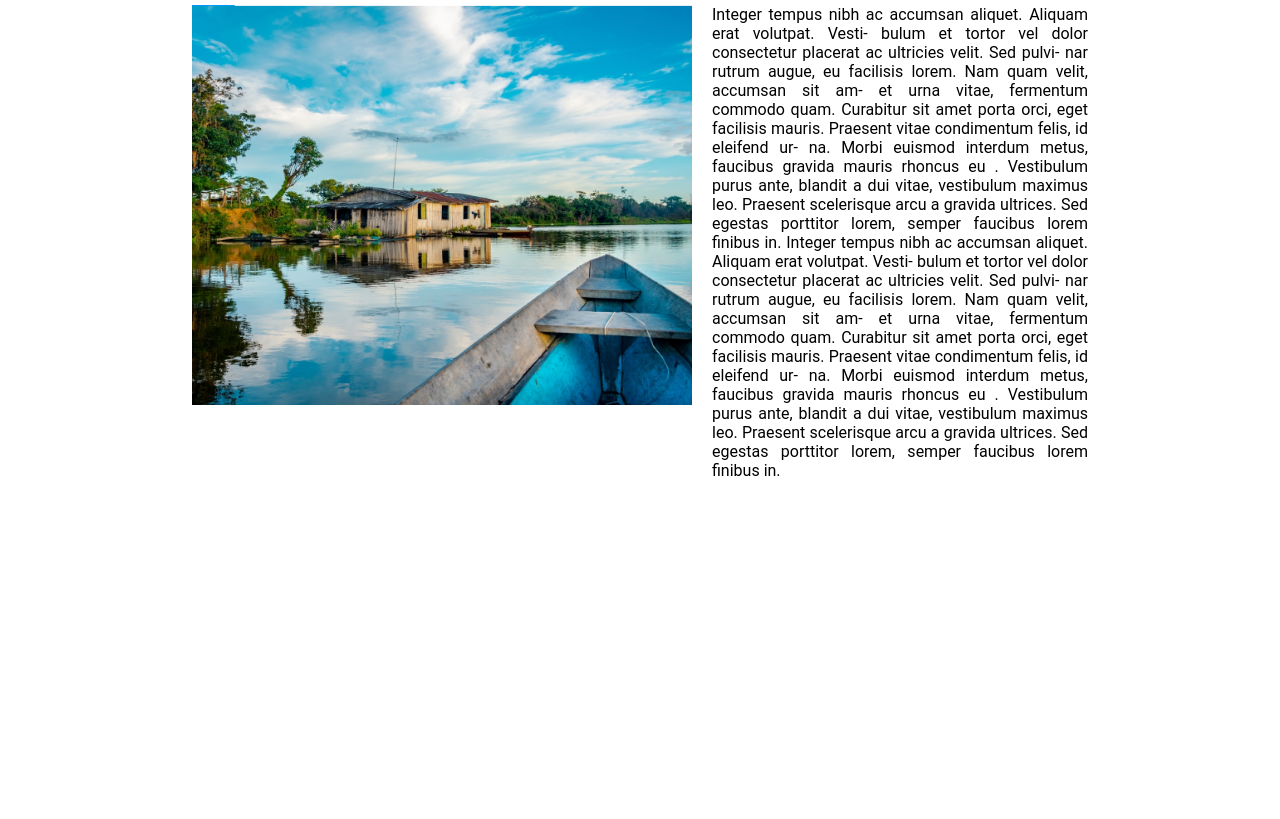
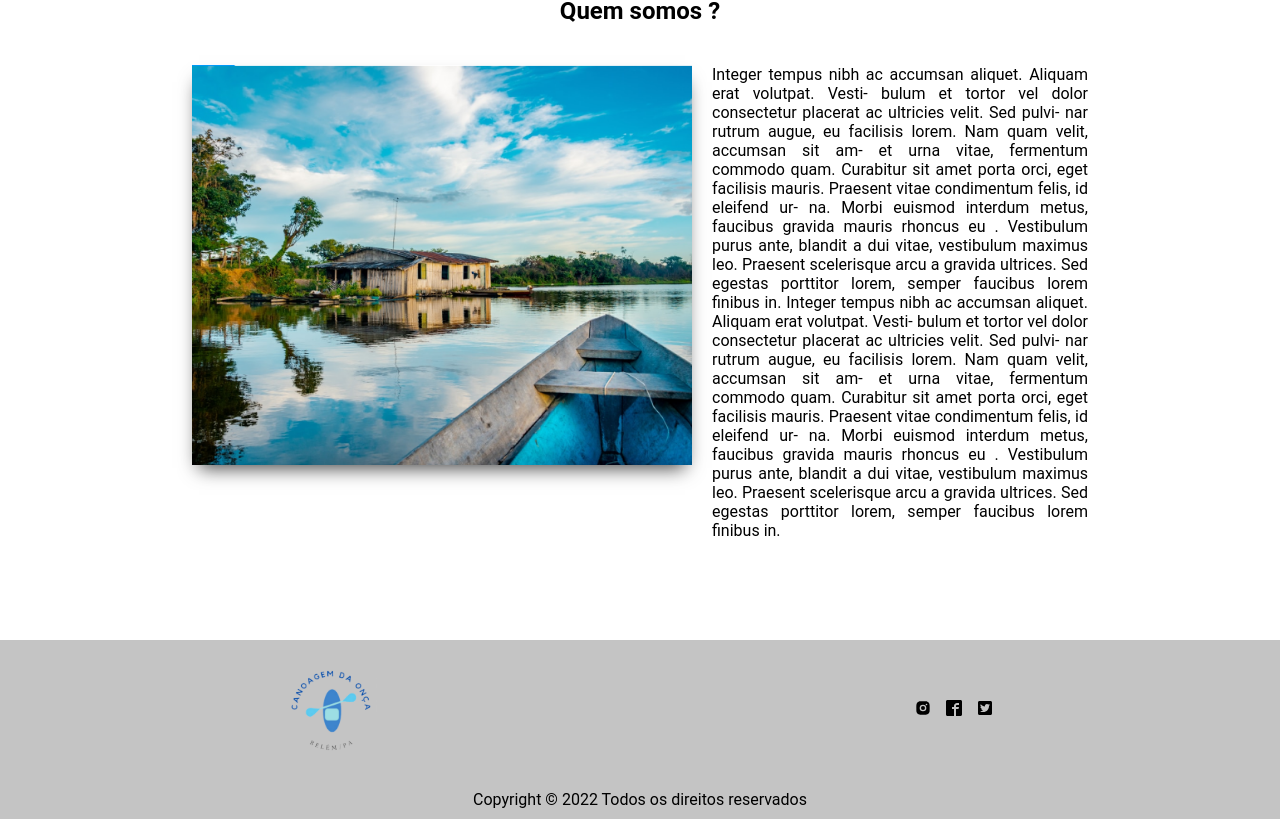
Before and after one commit to Jose-Nonato/Kayake-da-Onca, a React (Create React App) app in the folder app/: page / in a window 1280 px wide. Shown: the part 1077-1896 px from the top of the page. Before the commit the page ends 1597 px from the top, so only its background shows below. Built offline with nearby package versions, Linux system fonts and the light colour scheme.

Commit message:
feat: component footer

```diff
--- a/app/package.json
+++ b/app/package.json
@@ -9,6 +9,7 @@
     "material-ui": "^0.20.2",
     "react": "^18.0.0",
     "react-dom": "^18.0.0",
+    "react-icons": "^4.3.1",
     "react-scripts": "5.0.1",
     "styled-components": "^5.3.5",
     "web-vitals": "^2.1.0"
--- /dev/null
+++ b/app/src/components/footer/footer.js
@@ -0,0 +1,28 @@
+import React from 'react';
+
+import { Container } from './styles.js';
+import Logo from '../../assets/logo.png';
+
+import { RiInstagramFill } from 'react-icons/ri';
+import { ImFacebook2 } from 'react-icons/im';
+import { FaTwitterSquare } from 'react-icons/fa';
+
+function Footer() {
+    return(
+        <Container>
+            <div className='box'>
+                <div className='box-area'>
+                    <img src={Logo} alt="logo"/>
+                    <div className='icons'>
+                        <a><RiInstagramFill/></a>
+                        <a><ImFacebook2/></a>
+                        <a><FaTwitterSquare/></a>
+                    </div>
+                </div>
+                <p>Copyright © 2022 Todos os direitos reservados</p>
+            </div>
+        </Container>
+    );
+}
+
+export default Footer;
--- /dev/null
+++ b/app/src/components/footer/styles.js
@@ -0,0 +1,33 @@
+import styled from 'styled-components';
+
+export const Container = styled.div`
+    width: 100%;
+    background-color: #C4C4C4;
+
+    .box {
+        text-align: center;
+
+        p {
+            padding: 10px 0px;
+        }
+
+        .box-area {
+
+            img {
+                width: 90px;
+                height: 90px;
+            }
+
+            display: flex;
+            justify-content: space-around;
+            align-items: center;
+            padding: 25px;
+
+            .icons a {
+                margin-left: 15px;
+                cursor: pointer;
+            }
+
+        }
+    }
+`;
--- a/app/src/components/header/header.js
+++ b/app/src/components/header/header.js
@@ -14,7 +14,6 @@ function Header() {
                     <li><a>Início</a></li>
                     <li><a href="#how">Como Funciona</a></li>
                     <li><a>Quem Somos</a></li>
-                    <li><a>Fale Conosco</a></li>
                 </ul>
                 <ul className="nav__item__2">
                     <li><a>Cadastrar</a></li>
--- a/app/src/views/about/about.js
+++ b/app/src/views/about/about.js
@@ -8,6 +8,7 @@ import boat from '../../assets/boat.png';
 
 import { Container } from './styles.js';
 import Header from '../../components/header/header.js';
+import Footer from '../../components/footer/footer.js';
 
 function About() {
     return(
@@ -87,6 +88,7 @@ tae nulla. Etiam vitae blandit turpis. Praesent eget purus ac nibh aliquam ultri
                     </div>
                 </section>
             </main>
+            <Footer/>
         </Container>
     );
 }
--- a/app/src/views/about/styles.js
+++ b/app/src/views/about/styles.js
@@ -10,7 +10,7 @@ export const Container = styled.div`
             flex-direction: row;
             width: 70%;
             margin: 0 auto;
-            padding: 50px;
+            padding: 50px 0px 100px 0px;
 
             .text {
                 h1 {
@@ -83,7 +83,7 @@ export const Container = styled.div`
         .who {
             width: 70%;
             margin: 0 auto;
-            padding: 40px 0px;
+            padding: 50px 0px 100px 0px;
 
             h1 {
                 text-align: center;
@@ -99,6 +99,7 @@ export const Container = styled.div`
                 img {
                     width: 500px;
                     height: 400px;
+                    box-shadow: 0px 10px 18px -7px rgba(0,0,0,0.75);
                 }
             }
 
```
Also changed, not shown: 1 other file (tests, documents, lock files or other folders).
